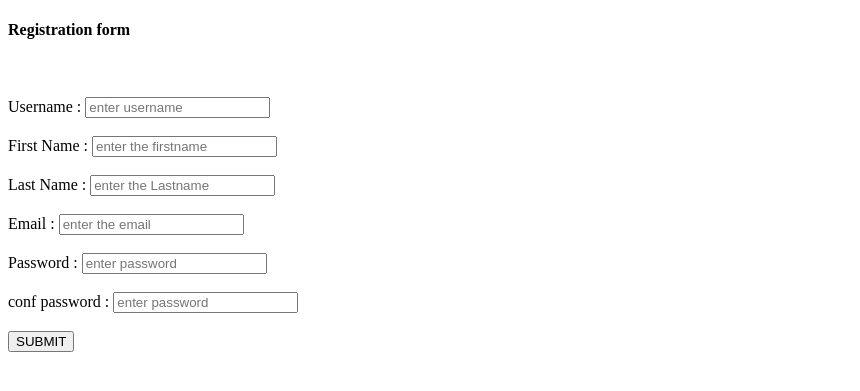
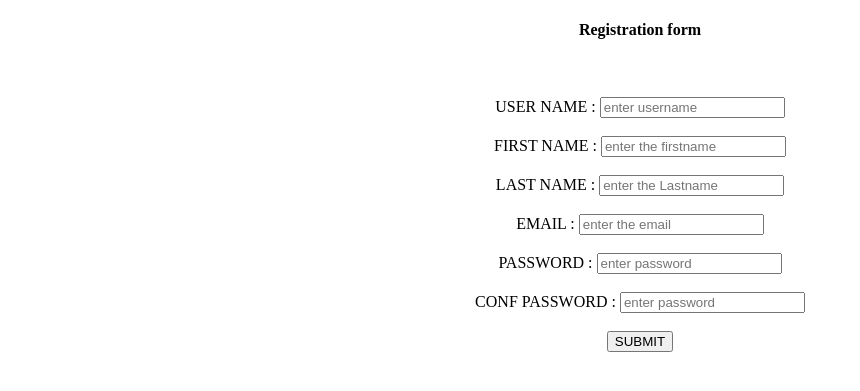
Before and after one commit to vaishnavk2001/Django_project1, a Django app: page /accounts/register in a window 1280 px wide. Shown: the top 391 px of the page, without its empty margins (0-860 px from the left). Run offline with Django 4.2, Linux system fonts and the light colour scheme.

Commit message:
login and logout

```diff
--- a/accounts/urls.py
+++ b/accounts/urls.py
@@ -2,5 +2,7 @@ from django.urls import path
 from . import views
 
 urlpatterns = [
-    path('register', views.register, name='register')
+    path('register', views.register, name='register'),
+    path('login', views.login, name='login'),
+    path('logout', views.logout, name='logout')
 ]
--- a/accounts/views.py
+++ b/accounts/views.py
@@ -4,6 +4,21 @@ from django.contrib.auth.models import User, auth
 
 
 # Create your views here.
+def login(request):
+    if request.method == 'POST':
+        username = request.POST['username']
+        password = request.POST['password']
+        user = auth.authenticate(username=username, password=password)
+        if user is not None:
+            auth.login(request, user)
+            return redirect('/')
+        else:
+            messages.info(request, 'invalid credentials..!')
+            return redirect('login')
+    else:
+        return render(request, 'login.html')
+
+
 def register(request):
     if request.method == 'POST':
         username = request.POST['username']
@@ -32,3 +47,8 @@ def register(request):
         return redirect('/')
     else:
         return render(request, 'register.html')
+
+
+def logout(request):
+    auth.logout(request)
+    return redirect('/')
--- a/templates/register.html
+++ b/templates/register.html
@@ -5,15 +5,16 @@
     <title>Title</title>
 </head>
 <body>
+    <center>
     <h4>Registration form</h4><br><br>
     <form action="register" method="post">
         {% csrf_token %}
-        Username : <input type="text" name="username" placeholder="enter username"><br><br>
-        First Name : <input type="text" name="firstname" placeholder="enter the firstname"><br><br>
-        Last Name : <input type="text" name="Lastname" placeholder="enter the Lastname"><br><br>
-        Email : <input type="email" name="email" placeholder="enter the email"><br><br>
-        Password : <input type="password" name="password1" placeholder="enter password"><br><br>
-        conf password : <input type="password" name="password2" placeholder="enter password"><br><br>
+        USER NAME : <input type="text" name="username" placeholder="enter username"><br><br>
+        FIRST NAME : <input type="text" name="firstname" placeholder="enter the firstname"><br><br>
+        LAST NAME : <input type="text" name="Lastname" placeholder="enter the Lastname"><br><br>
+        EMAIL : <input type="email" name="email" placeholder="enter the email"><br><br>
+        PASSWORD : <input type="password" name="password1" placeholder="enter password"><br><br>
+        CONF PASSWORD : <input type="password" name="password2" placeholder="enter password"><br><br>
         <button type="submit">SUBMIT</button>
     </form>
     <div>
@@ -22,5 +23,6 @@
         {% endfor %}
 
     </div>
+    </center>
 </body>
 </html>
```
Also changed, not shown: templates/index.html (+10 -1 lines), templates/login.html (added, +18 -0 lines).
